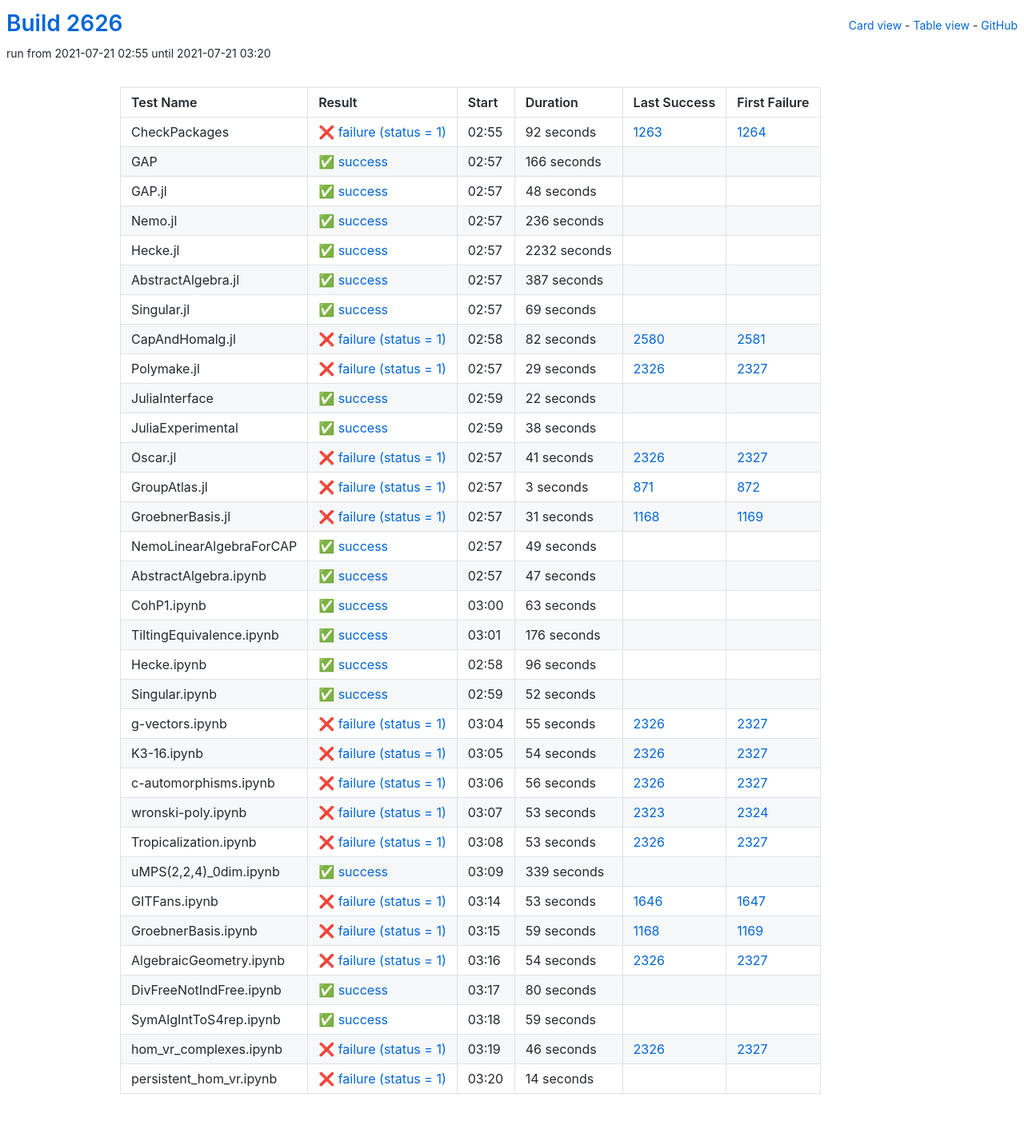
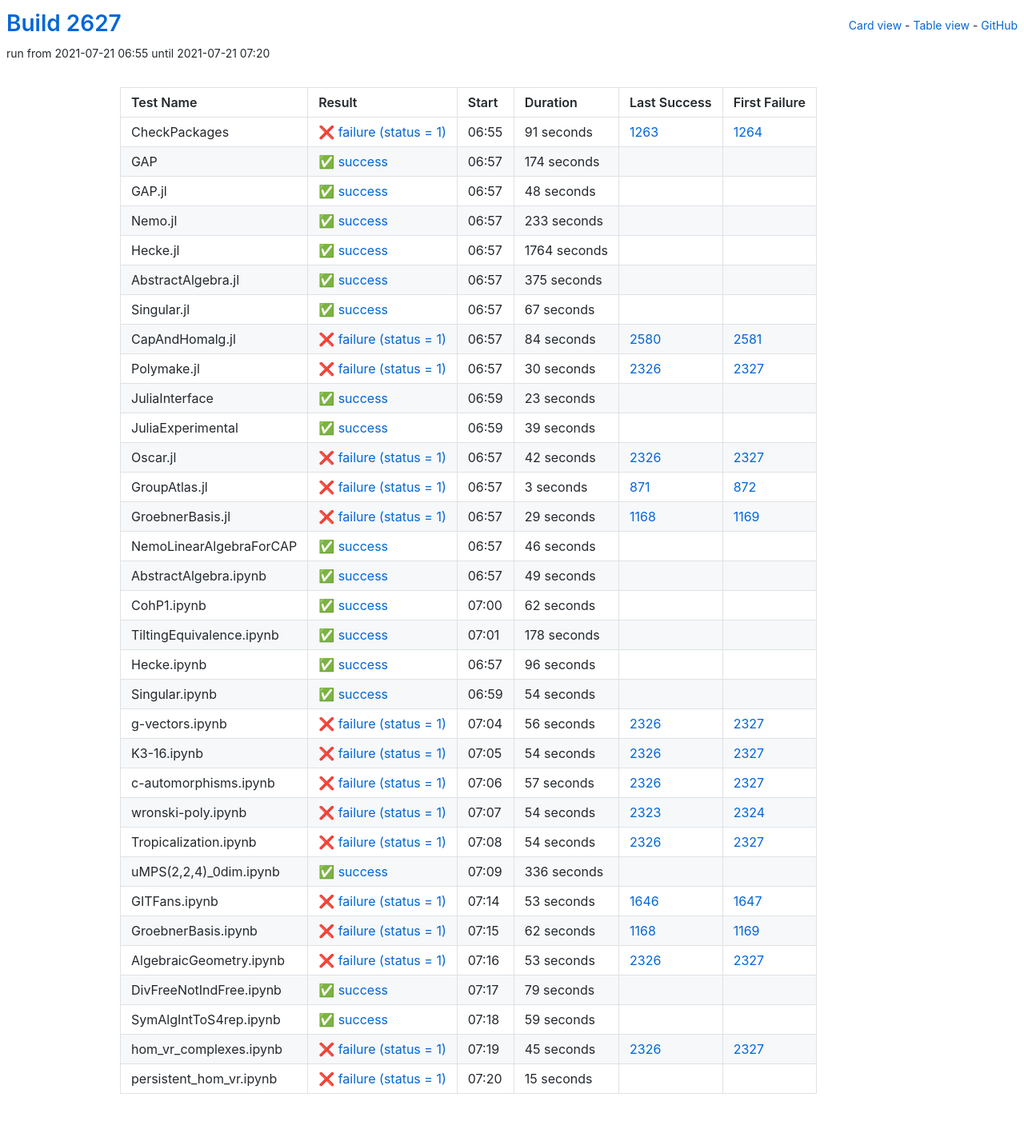
Before and after one commit to oscar-system/oscar-ci-status-stable, a Jekyll site: the page built from table.html, in a window 1280 px wide. Shown: the whole page at 80% size. Built offline with Jekyll 4.4.1, drawn with Linux system fonts in a browser that asks for light colours.

Commit message:
Build #2627

```diff
--- a/_data/ci.yml
+++ b/_data/ci.yml
@@ -1,6 +1,6 @@
 ---
-build: 2626
-build_url: https://oscarci.mathematik.uni-kl.de/job/oscar-stable/2626/
+build: 2627
+build_url: https://oscarci.mathematik.uni-kl.de/job/oscar-stable/2627/
 job: oscar-stable
 organization: oscar-system
 repo: oscar-ci-status-stable
@@ -8,32 +8,32 @@ repourl: https://github.com/oscar-system/oscar-ci-status-stable
 tests:
 - name: CheckPackages
   id: checkpackages
-  log: https://oscarci.mathematik.uni-kl.de/job/oscar-stable/2626/artifact/logs/build-2626/CheckPackages.log
-  start: 2021-07-21 02:55
+  log: https://oscarci.mathematik.uni-kl.de/job/oscar-stable/2627/artifact/logs/build-2627/CheckPackages.log
+  start: 2021-07-21 06:55
   success: false
   exitcode: 1
   status: failure
-  duration: 92
+  duration: 91
   last_success: 1263
   last_success_url: https://oscarci.mathematik.uni-kl.de/job/oscar-stable/1263/
   first_failure: 1264
   first_failure_url: https://oscarci.mathematik.uni-kl.de/job/oscar-stable/1264/
 - name: GAP
   id: gap
-  log: https://oscarci.mathematik.uni-kl.de/job/oscar-stable/2626/artifact/logs/build-2626/GAP.log
-  start: 2021-07-21 02:57
+  log: https://oscarci.mathematik.uni-kl.de/job/oscar-stable/2627/artifact/logs/build-2627/GAP.log
+  start: 2021-07-21 06:57
   success: true
   exitcode: 0
   status: success
-  duration: 166
+  duration: 174
   last_success: false
   last_success_url:
   first_failure: false
   first_failure_url:
 - name: GAP.jl
   id: gap-jl
-  log: https://oscarci.mathematik.uni-kl.de/job/oscar-stable/2626/artifact/logs/build-2626/GAP.jl.log
-  start: 2021-07-21 02:57
+  log: https://oscarci.mathematik.uni-kl.de/job/oscar-stable/2627/artifact/logs/build-2627/GAP.jl.log
+  start: 2021-07-21 06:57
   success: true
   exitcode: 0
   status: success
@@ -44,116 +44,116 @@ tests:
   first_failure_url:
 - name: Nemo.jl
   id: nemo-jl
-  log: https://oscarci.mathematik.uni-kl.de/job/oscar-stable/2626/artifact/logs/build-2626/Nemo.jl.log
-  start: 2021-07-21 02:57
+  log: https://oscarci.mathematik.uni-kl.de/job/oscar-stable/2627/artifact/logs/build-2627/Nemo.jl.log
+  start: 2021-07-21 06:57
   success: true
   exitcode: 0
   status: success
-  duration: 236
+  duration: 233
   last_success: false
   last_success_url:
   first_failure: false
   first_failure_url:
 - name: Hecke.jl
   id: hecke-jl
-  log: https://oscarci.mathematik.uni-kl.de/job/oscar-stable/2626/artifact/logs/build-2626/Hecke.jl.log
-  start: 2021-07-21 02:57
+  log: https://oscarci.mathematik.uni-kl.de/job/oscar-stable/2627/artifact/logs/build-2627/Hecke.jl.log
+  start: 2021-07-21 06:57
   success: true
   exitcode: 0
   status: success
-  duration: 2232
+  duration: 1764
   last_success: false
   last_success_url:
   first_failure: false
   first_failure_url:
 - name: AbstractAlgebra.jl
   id: abstractalgebra-jl
-  log: https://oscarci.mathematik.uni-kl.de/job/oscar-stable/2626/artifact/logs/build-2626/AbstractAlgebra.jl.log
-  start: 2021-07-21 02:57
+  log: https://oscarci.mathematik.uni-kl.de/job/oscar-stable/2627/artifact/logs/build-2627/AbstractAlgebra.jl.log
+  start: 2021-07-21 06:57
   success: true
   exitcode: 0
   status: success
-  duration: 387
+  duration: 375
   last_success: false
   last_success_url:
   first_failure: false
   first_failure_url:
 - name: Singular.jl
   id: singular-jl
-  log: https://oscarci.mathematik.uni-kl.de/job/oscar-stable/2626/artifact/logs/build-2626/Singular.jl.log
-  start: 2021-07-21 02:57
+  log: https://oscarci.mathematik.uni-kl.de/job/oscar-stable/2627/artifact/logs/build-2627/Singular.jl.log
+  start: 2021-07-21 06:57
   success: true
   exitcode: 0
   status: success
-  duration: 69
+  duration: 67
   last_success: false
   last_success_url:
   first_failure: false
   first_failure_url:
 - name: CapAndHomalg.jl
   id: capandhomalg-jl
-  log: https://oscarci.mathematik.uni-kl.de/job/oscar-stable/2626/artifact/logs/build-2626/CapAndHomalg.jl.log
-  start: 2021-07-21 02:58
+  log: https://oscarci.mathematik.uni-kl.de/job/oscar-stable/2627/artifact/logs/build-2627/CapAndHomalg.jl.log
+  start: 2021-07-21 06:57
   success: false
   exitcode: 1
   status: failure
-  duration: 82
+  duration: 84
   last_success: 2580
   last_success_url: https://oscarci.mathematik.uni-kl.de/job/oscar-stable/2580/
   first_failure: 2581
   first_failure_url: https://oscarci.mathematik.uni-kl.de/job/oscar-stable/2581/
 - name: Polymake.jl
   id: polymake-jl
-  log: https://oscarci.mathematik.uni-kl.de/job/oscar-stable/2626/artifact/logs/build-2626/Polymake.jl.log
-  start: 2021-07-21 02:57
+  log: https://oscarci.mathematik.uni-kl.de/job/oscar-stable/2627/artifact/logs/build-2627/Polymake.jl.log
+  start: 2021-07-21 06:57
   success: false
   exitcode: 1
   status: failure
-  duration: 29
+  duration: 30
   last_success: 2326
   last_success_url: https://oscarci.mathematik.uni-kl.de/job/oscar-stable/2326/
   first_failure: 2327
   first_failure_url: https://oscarci.mathematik.uni-kl.de/job/oscar-stable/2327/
 - name: JuliaInterface
   id: juliainterface
-  log: https://oscarci.mathematik.uni-kl.de/job/oscar-stable/2626/artifact/logs/build-2626/JuliaInterface.log
-  start: 2021-07-21 02:59
+  log: https://oscarci.mathematik.uni-kl.de/job/oscar-stable/2627/artifact/logs/build-2627/JuliaInterface.log
+  start: 2021-07-21 06:59
   success: true
   exitcode: 0
   status: success
-  duration: 22
+  duration: 23
   last_success: false
   last_success_url:
   first_failure: false
   first_failure_url:
 - name: JuliaExperimental
   id: juliaexperimental
-  log: https://oscarci.mathematik.uni-kl.de/job/oscar-stable/2626/artifact/logs/build-2626/JuliaExperimental.log
-  start: 2021-07-21 02:59
+  log: https://oscarci.mathematik.uni-kl.de/job/oscar-stable/2627/artifact/logs/build-2627/JuliaExperimental.log
+  start: 2021-07-21 06:59
   success: true
   exitcode: 0
   status: success
-  duration: 38
+  duration: 39
   last_success: false
   last_success_url:
   first_failure: false
   first_failure_url:
 - name: Oscar.jl
   id: oscar-jl
-  log: https://oscarci.mathematik.uni-kl.de/job/oscar-stable/2626/artifact/logs/build-2626/Oscar.jl.log
-  start: 2021-07-21 02:57
+  log: https://oscarci.mathematik.uni-kl.de/job/oscar-stable/2627/artifact/logs/build-2627/Oscar.jl.log
+  start: 2021-07-21 06:57
   success: false
   exitcode: 1
   status: failure
-  duration: 41
+  duration: 42
   last_success: 2326
   last_success_url: https://oscarci.mathematik.uni-kl.de/job/oscar-stable/2326/
   first_failure: 2327
   first_failure_url: https://oscarci.mathematik.uni-kl.de/job/oscar-stable/2327/
 - name: GroupAtlas.jl
   id: groupatlas-jl
-  log: https://oscarci.mathematik.uni-kl.de/job/oscar-stable/2626/artifact/logs/build-2626/GroupAtlas.jl.log
-  start: 2021-07-21 02:57
+  log: https://oscarci.mathematik.uni-kl.de/job/oscar-stable/2627/artifact/logs/build-2627/GroupAtlas.jl.log
+  start: 2021-07-21 06:57
   success: false
   exitcode: 1
   status: failure
@@ -164,20 +164,32 @@ tests:
   first_failure_url: https://oscarci.mathematik.uni-kl.de/job/oscar-stable/872/
 - name: GroebnerBasis.jl
   id: groebnerbasis-jl
-  log: https://oscarci.mathematik.uni-kl.de/job/oscar-stable/2626/artifact/logs/build-2626/GroebnerBasis.jl.log
-  start: 2021-07-21 02:57
+  log: https://oscarci.mathematik.uni-kl.de/job/oscar-stable/2627/artifact/logs/build-2627/GroebnerBasis.jl.log
+  start: 2021-07-21 06:57
   success: false
   exitcode: 1
   status: failure
-  duration: 31
+  duration: 29
   last_success: 1168
   last_success_url: https://oscarci.mathematik.uni-kl.de/job/oscar-stable/1168/
   first_failure: 1169
   first_failure_url: https://oscarci.mathematik.uni-kl.de/job/oscar-stable/1169/
 - name: NemoLinearAlgebraForCAP
   id: nemolinearalgebraforcap
-  log: https://oscarci.mathematik.uni-kl.de/job/oscar-stable/2626/artifact/logs/build-2626/NemoLinearAlgebraForCAP.log
-  start: 2021-07-21 02:57
+  log: https://oscarci.mathematik.uni-kl.de/job/oscar-stable/2627/artifact/logs/build-2627/NemoLinearAlgebraForCAP.log
+  start: 2021-07-21 06:57
+  success: true
+  exitcode: 0
+  status: success
+  duration: 46
+  last_success: false
+  last_success_url:
+  first_failure: false
+  first_failure_url:
+- name: AbstractAlgebra.ipynb
+  id: abstractalgebra-ipynb
+  log: https://oscarci.mathematik.uni-kl.de/job/oscar-stable/2627/artifact/logs/build-2627/AbstractAlgebra.ipynb.log
+  start: 2021-07-21 06:57
   success: true
   exitcode: 0
   status: success
@@ -186,46 +198,34 @@ tests:
   last_success_url:
   first_failure: false
   first_failure_url:
-- name: AbstractAlgebra.ipynb
-  id: abstractalgebra-ipynb
-  log: https://oscarci.mathematik.uni-kl.de/job/oscar-stable/2626/artifact/logs/build-2626/AbstractAlgebra.ipynb.log
-  start: 2021-07-21 02:57
+- name: CohP1.ipynb
+  id: cohp1-ipynb
+  log: https://oscarci.mathematik.uni-kl.de/job/oscar-stable/2627/artifact/logs/build-2627/CohP1.ipynb.log
+  start: 2021-07-21 07:00
   success: true
   exitcode: 0
   status: success
-  duration: 47
-  last_success: false
-  last_success_url:
-  first_failure: false
-  first_failure_url:
-- name: CohP1.ipynb
-  id: cohp1-ipynb
-  log: https://oscarci.mathematik.uni-kl.de/job/oscar-stable/2626/artifact/logs/build-2626/CohP1.ipynb.log
-  start: 2021-07-21 03:00
-  success: true
-  exitcode: 0
-  status: success
-  duration: 63
+  duration: 62
   last_success: false
   last_success_url:
   first_failure: false
   first_failure_url:
 - name: TiltingEquivalence.ipynb
   id: tiltingequivalence-ipynb
-  log: https://oscarci.mathematik.uni-kl.de/job/oscar-stable/2626/artifact/logs/build-2626/TiltingEquivalence.ipynb.log
-  start: 2021-07-21 03:01
+  log: https://oscarci.mathematik.uni-kl.de/job/oscar-stable/2627/artifact/logs/build-2627/TiltingEquivalence.ipynb.log
+  start: 2021-07-21 07:01
   success: true
   exitcode: 0
   status: success
-  duration: 176
+  duration: 178
   last_success: false
   last_success_url:
   first_failure: false
   first_failure_url:
 - name: Hecke.ipynb
   id: hecke-ipynb
-  log: https://oscarci.mathematik.uni-kl.de/job/oscar-stable/2626/artifact/logs/build-2626/Hecke.ipynb.log
-  start: 2021-07-21 02:58
+  log: https://oscarci.mathematik.uni-kl.de/job/oscar-stable/2627/artifact/logs/build-2627/Hecke.ipynb.log
+  start: 2021-07-21 06:57
   success: true
   exitcode: 0
   status: success
@@ -236,32 +236,32 @@ tests:
   first_failure_url:
 - name: Singular.ipynb
   id: singular-ipynb
-  log: https://oscarci.mathematik.uni-kl.de/job/oscar-stable/2626/artifact/logs/build-2626/Singular.ipynb.log
-  start: 2021-07-21 02:59
+  log: https://oscarci.mathematik.uni-kl.de/job/oscar-stable/2627/artifact/logs/build-2627/Singular.ipynb.log
+  start: 2021-07-21 06:59
   success: true
   exitcode: 0
   status: success
-  duration: 52
+  duration: 54
   last_success: false
   last_success_url:
   first_failure: false
   first_failure_url:
 - name: g-vectors.ipynb
   id: g-vectors-ipynb
-  log: https://oscarci.mathematik.uni-kl.de/job/oscar-stable/2626/artifact/logs/build-2626/g-vectors.ipynb.log
-  start: 2021-07-21 03:04
+  log: https://oscarci.mathematik.uni-kl.de/job/oscar-stable/2627/artifact/logs/build-2627/g-vectors.ipynb.log
+  start: 2021-07-21 07:04
   success: false
   exitcode: 1
   status: failure
-  duration: 55
+  duration: 56
   last_success: 2326
   last_success_url: https://oscarci.mathematik.uni-kl.de/job/oscar-stable/2326/
   first_failure: 2327
   first_failure_url: https://oscarci.mathematik.uni-kl.de/job/oscar-stable/2327/
 - name: K3-16.ipynb
   id: k3-16-ipynb
-  log: https://oscarci.mathematik.uni-kl.de/job/oscar-stable/2626/artifact/logs/build-2626/K3-16.ipynb.log
-  start: 2021-07-21 03:05
+  log: https://oscarci.mathematik.uni-kl.de/job/oscar-stable/2627/artifact/logs/build-2627/K3-16.ipynb.log
+  start: 2021-07-21 07:05
   success: false
   exitcode: 1
   status: failure
@@ -272,56 +272,56 @@ tests:
   first_failure_url: https://oscarci.mathematik.uni-kl.de/job/oscar-stable/2327/
 - name: c-automorphisms.ipynb
   id: c-automorphisms-ipynb
-  log: https://oscarci.mathematik.uni-kl.de/job/oscar-stable/2626/artifact/logs/build-2626/c-automorphisms.ipynb.log
-  start: 2021-07-21 03:06
+  log: https://oscarci.mathematik.uni-kl.de/job/oscar-stable/2627/artifact/logs/build-2627/c-automorphisms.ipynb.log
+  start: 2021-07-21 07:06
   success: false
   exitcode: 1
   status: failure
-  duration: 56
+  duration: 57
   last_success: 2326
   last_success_url: https://oscarci.mathematik.uni-kl.de/job/oscar-stable/2326/
   first_failure: 2327
   first_failure_url: https://oscarci.mathematik.uni-kl.de/job/oscar-stable/2327/
 - name: wronski-poly.ipynb
   id: wronski-poly-ipynb
-  log: https://oscarci.mathematik.uni-kl.de/job/oscar-stable/2626/artifact/logs/build-2626/wronski-poly.ipynb.log
-  start: 2021-07-21 03:07
+  log: https://oscarci.mathematik.uni-kl.de/job/oscar-stable/2627/artifact/logs/build-2627/wronski-poly.ipynb.log
+  start: 2021-07-21 07:07
   success: false
   exitcode: 1
   status: failure
-  duration: 53
+  duration: 54
   last_success: 2323
   last_success_url: https://oscarci.mathematik.uni-kl.de/job/oscar-stable/2323/
   first_failure: 2324
   first_failure_url: https://oscarci.mathematik.uni-kl.de/job/oscar-stable/2324/
 - name: Tropicalization.ipynb
   id: tropicalization-ipynb
-  log: https://oscarci.mathematik.uni-kl.de/job/oscar-stable/2626/artifact/logs/build-2626/Tropicalization.ipynb.log
-  start: 2021-07-21 03:08
+  log: https://oscarci.mathematik.uni-kl.de/job/oscar-stable/2627/artifact/logs/build-2627/Tropicalization.ipynb.log
+  start: 2021-07-21 07:08
   success: false
   exitcode: 1
   status: failure
-  duration: 53
+  duration: 54
   last_success: 2326
   last_success_url: https://oscarci.mathematik.uni-kl.de/job/oscar-stable/2326/
   first_failure: 2327
   first_failure_url: https://oscarci.mathematik.uni-kl.de/job/oscar-stable/2327/
 - name: uMPS(2,2,4)_0dim.ipynb
   id: umps-2-2-4-0dim-ipynb
-  log: https://oscarci.mathematik.uni-kl.de/job/oscar-stable/2626/artifact/logs/build-2626/uMPS-2-2-4-_0dim.ipynb.log
-  start: 2021-07-21 03:09
+  log: https://oscarci.mathematik.uni-kl.de/job/oscar-stable/2627/artifact/logs/build-2627/uMPS-2-2-4-_0dim.ipynb.log
+  start: 2021-07-21 07:09
   success: true
   exitcode: 0
   status: success
-  duration: 339
+  duration: 336
   last_success: false
   last_success_url:
   first_failure: false
   first_failure_url:
 - name: GITFans.ipynb
   id: gitfans-ipynb
-  log: https://oscarci.mathematik.uni-kl.de/job/oscar-stable/2626/artifact/logs/build-2626/GITFans.ipynb.log
-  start: 2021-07-21 03:14
+  log: https://oscarci.mathematik.uni-kl.de/job/oscar-stable/2627/artifact/logs/build-2627/GITFans.ipynb.log
+  start: 2021-07-21 07:14
   success: false
   exitcode: 1
   status: failure
@@ -332,44 +332,44 @@ tests:
   first_failure_url: https://oscarci.mathematik.uni-kl.de/job/oscar-stable/1647/
 - name: GroebnerBasis.ipynb
   id: groebnerbasis-ipynb
-  log: https://oscarci.mathematik.uni-kl.de/job/oscar-stable/2626/artifact/logs/build-2626/GroebnerBasis.ipynb.log
-  start: 2021-07-21 03:15
+  log: https://oscarci.mathematik.uni-kl.de/job/oscar-stable/2627/artifact/logs/build-2627/GroebnerBasis.ipynb.log
+  start: 2021-07-21 07:15
   success: false
   exitcode: 1
   status: failure
-  duration: 59
+  duration: 62
   last_success: 1168
   last_success_url: https://oscarci.mathematik.uni-kl.de/job/oscar-stable/1168/
   first_failure: 1169
   first_failure_url: https://oscarci.mathematik.uni-kl.de/job/oscar-stable/1169/
 - name: AlgebraicGeometry.ipynb
   id: algebraicgeometry-ipynb
-  log: https://oscarci.mathematik.uni-kl.de/job/oscar-stable/2626/artifact/logs/build-2626/AlgebraicGeometry.ipynb.log
-  start: 2021-07-21 03:16
+  log: https://oscarci.mathematik.uni-kl.de/job/oscar-stable/2627/artifact/logs/build-2627/AlgebraicGeometry.ipynb.log
+  start: 2021-07-21 07:16
   success: false
   exitcode: 1
   status: failure
-  duration: 54
+  duration: 53
   last_success: 2326
   last_success_url: https://oscarci.mathematik.uni-kl.de/job/oscar-stable/2326/
   first_failure: 2327
   first_failure_url: https://oscarci.mathematik.uni-kl.de/job/oscar-stable/2327/
 - name: DivFreeNotIndFree.ipynb
   id: divfreenotindfree-ipynb
-  log: https://oscarci.mathematik.uni-kl.de/job/oscar-stable/2626/artifact/logs/build-2626/DivFreeNotIndFree.ipynb.log
-  start: 2021-07-21 03:17
+  log: https://oscarci.mathematik.uni-kl.de/job/oscar-stable/2627/artifact/logs/build-2627/DivFreeNotIndFree.ipynb.log
+  start: 2021-07-21 07:17
   success: true
   exitcode: 0
   status: success
-  duration: 80
+  duration: 79
   last_success: false
   last_success_url:
   first_failure: false
   first_failure_url:
 - name: SymAlgIntToS4rep.ipynb
   id: symalginttos4rep-ipynb
-  log: https://oscarci.mathematik.uni-kl.de/job/oscar-stable/2626/artifact/logs/build-2626/SymAlgIntToS4rep.ipynb.log
-  start: 2021-07-21 03:18
+  log: https://oscarci.mathematik.uni-kl.de/job/oscar-stable/2627/artifact/logs/build-2627/SymAlgIntToS4rep.ipynb.log
+  start: 2021-07-21 07:18
   success: true
   exitcode: 0
   status: success
@@ -380,24 +380,24 @@ tests:
   first_failure_url:
 - name: hom_vr_complexes.ipynb
   id: hom-vr-complexes-ipynb
-  log: https://oscarci.mathematik.uni-kl.de/job/oscar-stable/2626/artifact/logs/build-2626/hom_vr_complexes.ipynb.log
-  start: 2021-07-21 03:19
+  log: https://oscarci.mathematik.uni-kl.de/job/oscar-stable/2627/artifact/logs/build-2627/hom_vr_complexes.ipynb.log
+  start: 2021-07-21 07:19
   success: false
   exitcode: 1
   status: failure
-  duration: 46
+  duration: 45
   last_success: 2326
   last_success_url: https://oscarci.mathematik.uni-kl.de/job/oscar-stable/2326/
   first_failure: 2327
   first_failure_url: https://oscarci.mathematik.uni-kl.de/job/oscar-stable/2327/
 - name: persistent_hom_vr.ipynb
   id: persistent-hom-vr-ipynb
-  log: https://oscarci.mathematik.uni-kl.de/job/oscar-stable/2626/artifact/logs/build-2626/persistent_hom_vr.ipynb.log
-  start: 2021-07-21 03:20
+  log: https://oscarci.mathematik.uni-kl.de/job/oscar-stable/2627/artifact/logs/build-2627/persistent_hom_vr.ipynb.log
+  start: 2021-07-21 07:20
   success: false
   exitcode: 1
   status: failure
-  duration: 14
+  duration: 15
   last_success: false
   last_success_url:
   first_failure: false
```
Also changed, not shown: README.md.
